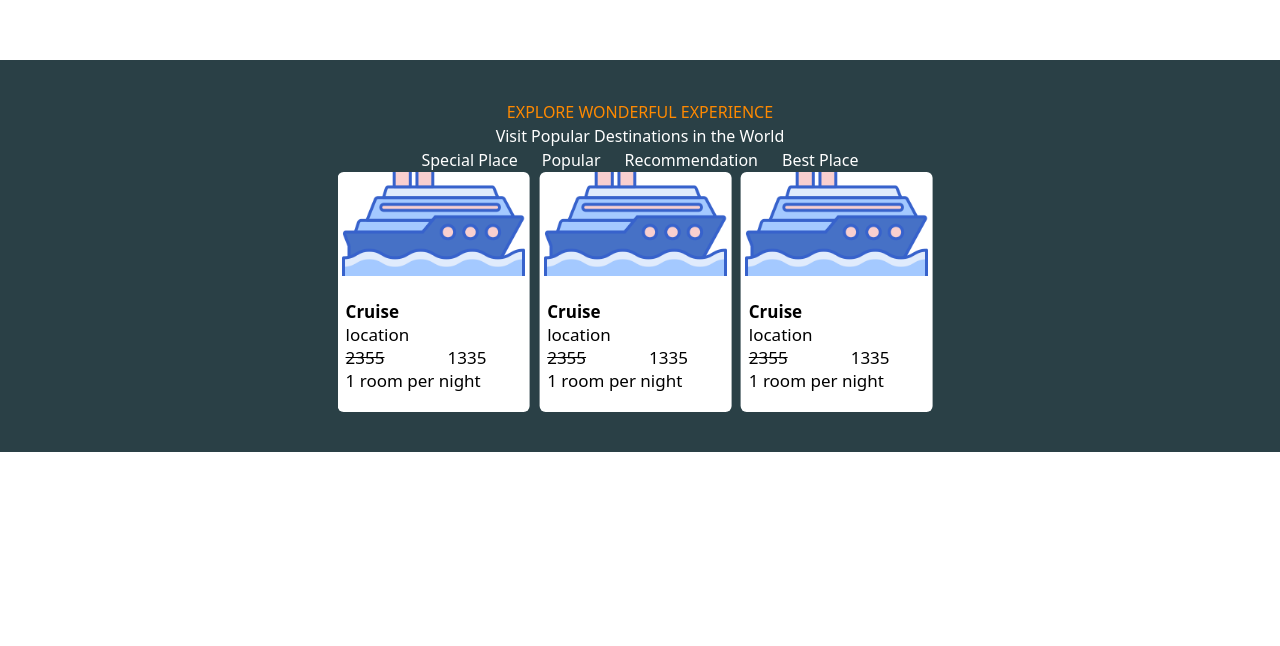
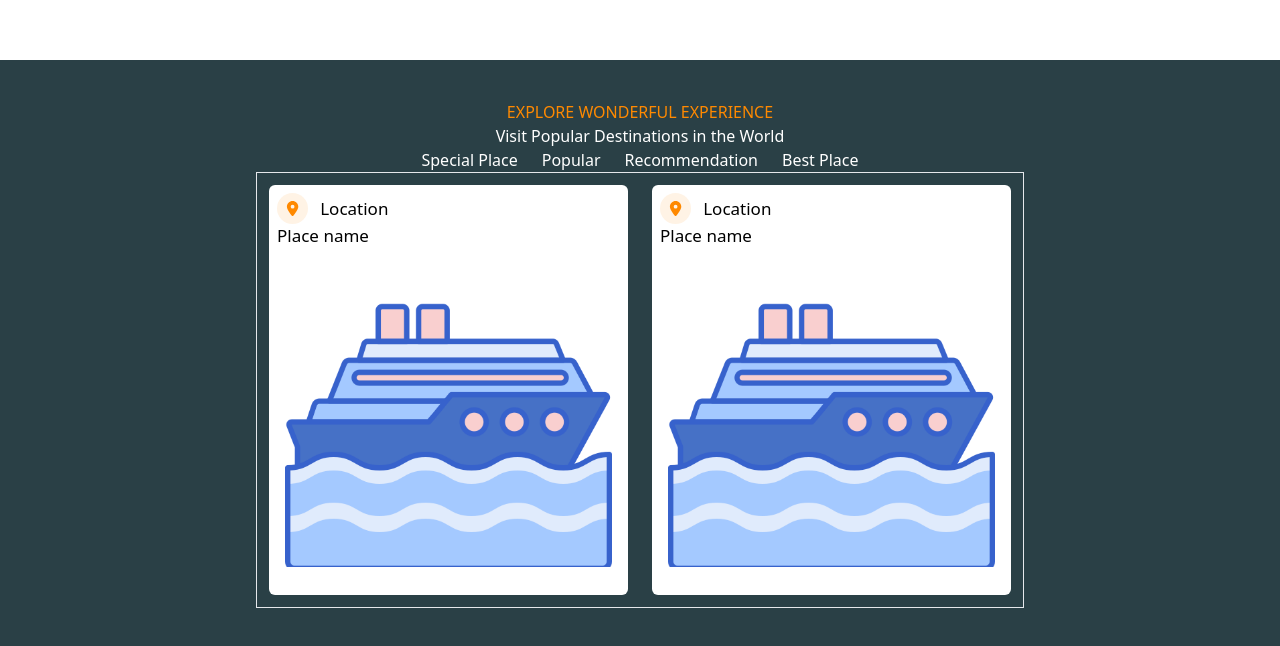
Before and after one commit to webakash1806/Ease-Book-India, a React (Vite) app in the folder client/: page / in a window 1280 px wide. Shown: the part 2184-2830 px from the top of the page. Before the commit the page ends 2636 px from the top, so only its background shows below. Built offline with nearby package versions, Linux system fonts and the light colour scheme.

Commit message:
explore section updated

```diff
--- a/client/src/Components/ExploreSection.jsx
+++ b/client/src/Components/ExploreSection.jsx
@@ -2,6 +2,7 @@ import React, { useState } from 'react'
 import cruiseImg from '../assets/Images/cruise.png'
 import AliceCarousel, { Link } from 'react-alice-carousel'
 import 'react-alice-carousel/lib/alice-carousel.css';
+import { FaLocationDot } from 'react-icons/fa6';
 const ExploreSection = () => {
 
     const [active, setActive] = useState(1)
@@ -12,13 +13,13 @@ const ExploreSection = () => {
             items: 1,
         },
         640: {
-            items: 3
+            items: 1
         },
-        768: {
-            items: 3
+        900: {
+            items: 1
         },
         1024: {
-            items: 3
+            items: 2
         }
 
     }
@@ -31,19 +32,17 @@ const ExploreSection = () => {
 
     const item = trendingList.map((val) => {
         return <>
-            <Link className='flex flex-col items-start bg-white text-black pb-3 w-[12rem] rounded-md  text-[15px] md:text-[16px] lg:text-[17px] '>
-                < img src={val.image} alt="" className='w-full h-[6.5rem]  mb-2 lg:mb-4 object-cover' />
-                <div className='p-2'>
-                    <div className='flex items-start  flex-col justify-between w-full'>
-                        <h3 className='font-bold w-[8.8rem] truncate'>{val.name}</h3>
-                        <p className='w-[8.8rem] truncate'>location</p>
+            <Link className='flex flex-col p-2 items-start bg-white text-black pb-3  rounded-md m-3 w-fit  text-[15px] md:text-[16px] lg:text-[17px] '>
+                <div className='flex items-center justify-center gap-3'>
+                    <div className='bg-[#FFF3E5] p-2 rounded-full'>
+                        <FaLocationDot className='text-[#FF8900] text-[0.95rem]' />
                     </div>
-                    <div className='flex items-center justify-between'>
-                        <strike>2355</strike>
-                        <h4>1335</h4>
+                    <p>Location</p>
                 </div>
-                    <p>1 room per night</p>
-                </div>
+                <h2>Place name</h2>
+
+                < img src={val.image} alt="" className='sm:w-[24rem] w-[85vw] sm:h-[20rem] h-[16rem]   mb-2 lg:mb-4 object-cover' />
+
 
             </ Link>
         </>
@@ -59,7 +58,8 @@ const ExploreSection = () => {
                 <h5>Recommendation</h5>
                 <h5>Best Place</h5>
             </div>
-            <div className='w-[12.5rem]   sm:w-[20rem] md:w-[37.8rem] flex items-center justify-center '>
+            <div >
+                <div className='w-[85vw] sm:w-[24rem] lg:w-[48rem] flex items-center justify-center border  '>
                     <AliceCarousel
                         mouseTracking
                         autoPlayInterval={2500}
@@ -73,6 +73,7 @@ const ExploreSection = () => {
                     />
                 </div>
             </div>
+        </div>
     )
 }
 
```
Lines whose indentation alone changed are shown as unchanged.
